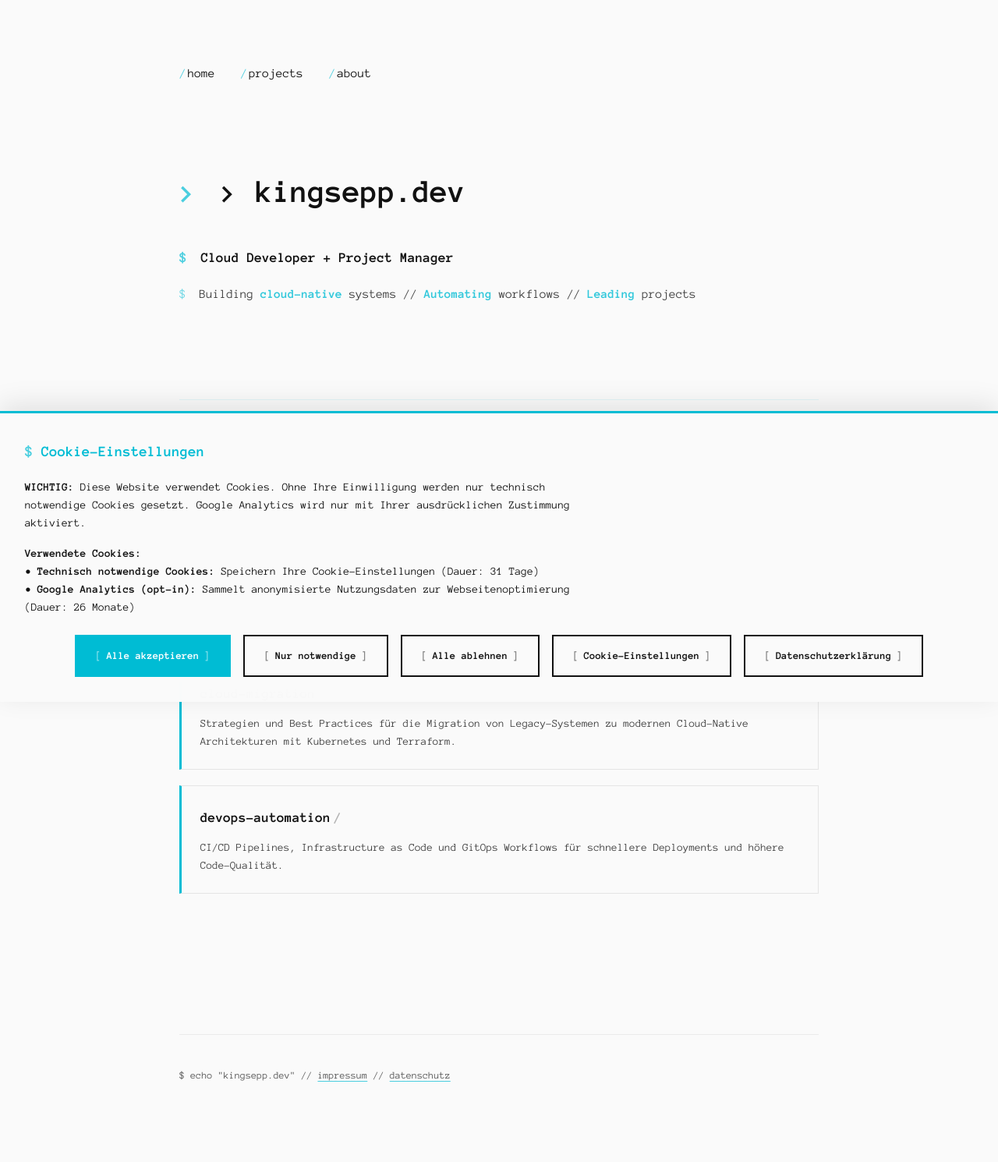
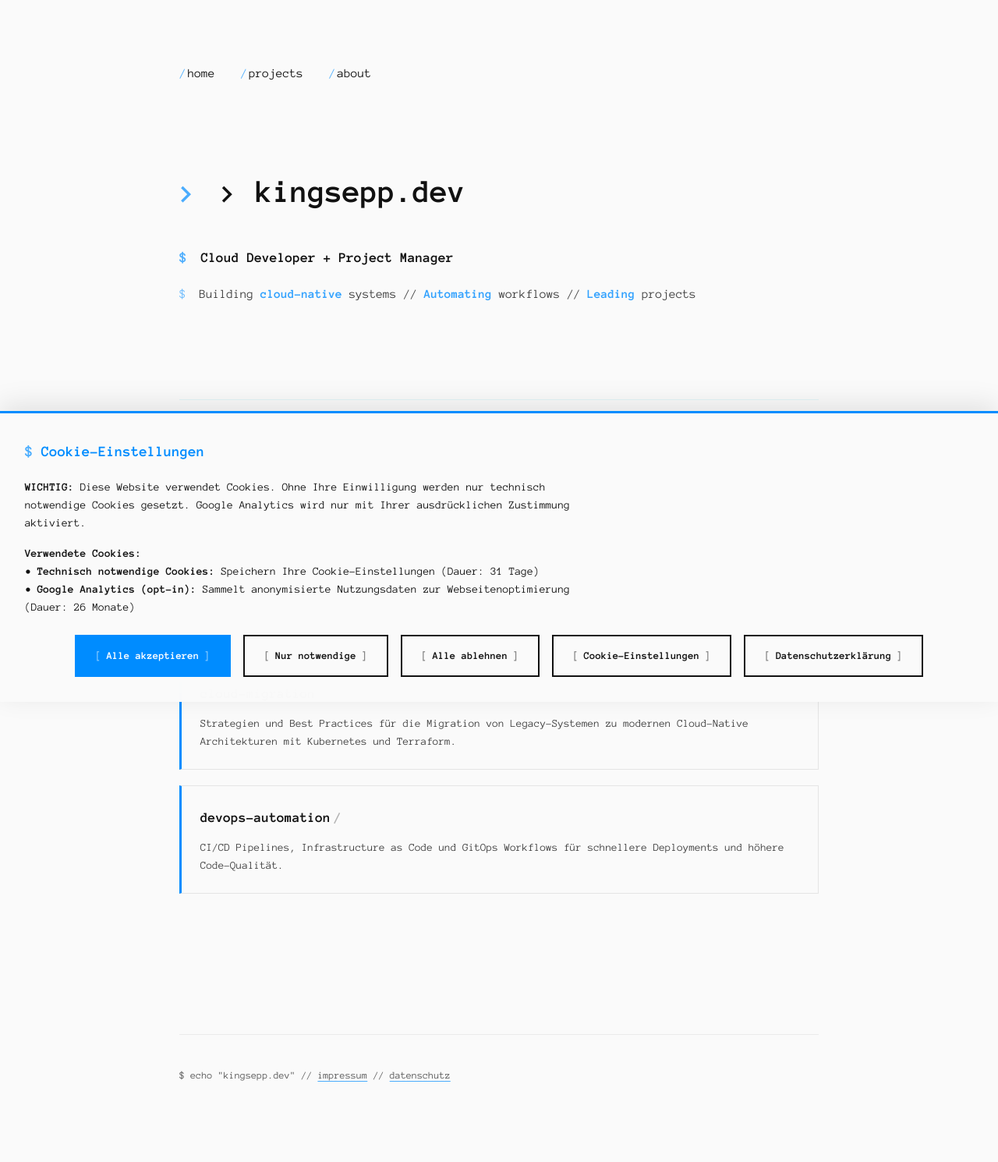
Before and after one commit to kingsepp/kingsepp.github.io, a Jekyll site: the page built from index.md, in a window 1280 px wide. Shown: the whole page at 78% size. Built offline with Jekyll 4.4.1, drawn with Linux system fonts in a browser that asks for light colours; the list of posts is cut into pages by our own code.

Commit message:
new color

```diff
--- a/assets/css/terminal.css
+++ b/assets/css/terminal.css
@@ -7,7 +7,7 @@
   --text-black: #111111;
   --divider-gray: #e5e5e5;
   --hover-bg: #f5f5f5;
-  --accent-color: #00bcd4;
+  --accent-color: #008cff;
   --accent-light: rgba(0, 188, 212, 0.1);
   --accent-hover: rgba(0, 188, 212, 0.2);
 }
```
